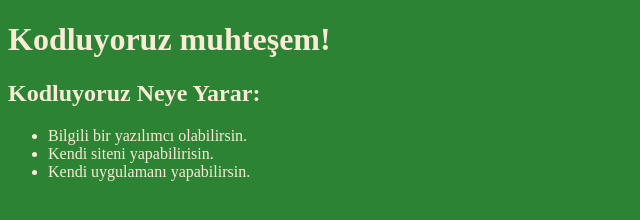
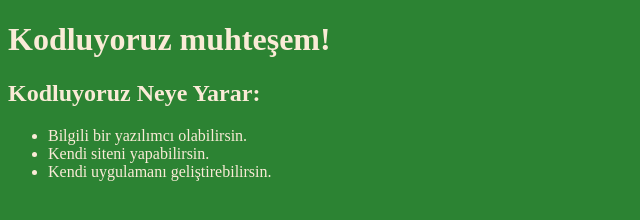
Before and after one commit to furkangul03/kodluyoruzilkrepo, a plain HTML site: page index.html in a window 1280 px wide. Shown: the full height of the page, 0-640 px from the left. Drawn offline with Linux system fonts and the light colour scheme.

Commit message:
index.html içerisindeki text düzenlendi.

```diff
--- a/index.html
+++ b/index.html
@@ -16,8 +16,8 @@
   </h2>
   <ul>
     <li>Bilgili bir yazılımcı olabilirsin.</li>
-    <li>Kendi siteni yapabilirisin.</li>
-    <li>Kendi uygulamanı yapabilirsin.</li>
+    <li>Kendi siteni yapabilirsin.</li>
+    <li>Kendi uygulamanı geliştirebilirsin.</li>
   </ul>
 </body>
 </html>
```
